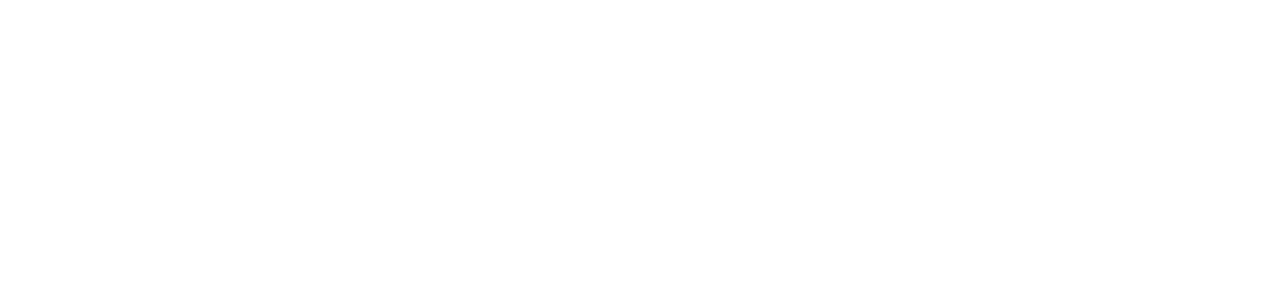
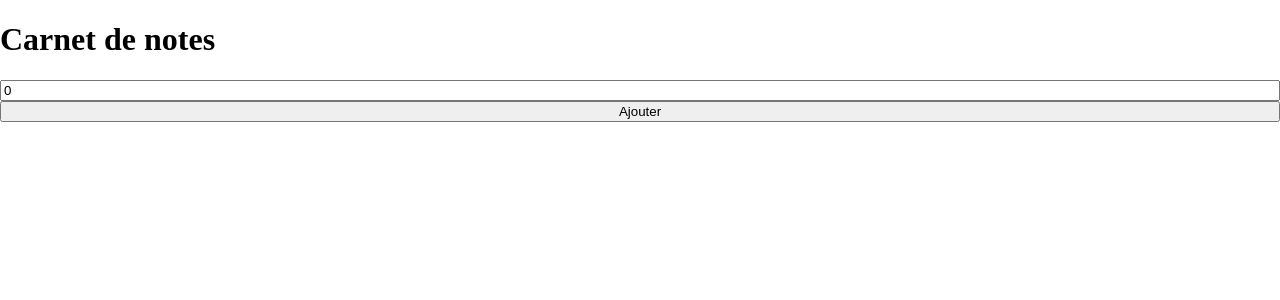
Before and after one commit to Djeg/formation-react, a React (Create React App) app: page / in a window 1280 px wide. Shown: the top 300 px of the page. Built offline with nearby package versions, Linux system fonts and the light colour scheme.

Commit message:
Correction du carnet de note

```diff
--- a/src/exos/carnet-notes/App.js
+++ b/src/exos/carnet-notes/App.js
@@ -7,7 +7,7 @@
  * - Afficher dans une balise <ul> / <li> toutes les notes rentrées
  *
  * Bonus : Ajouter un bouton "supprimer" sur une note dans la balise <li>
- * Bonus : Ajouter la possibilité de modier une note en éditant un input
+ * Bonus : Ajouter la possibilité de modifer une note en éditant un input
  *         dans la balise <li>
  *
  * Lorsque je rentre un chiffre dans l'input, que je clique sur ajouter
@@ -21,8 +21,98 @@
  *         sur le bouton supprimer
  * Bonus : Pouvoir éditer un notes
  */
-import React from 'react'
+import React, { useState } from 'react'
 
 export default function App() {
-  return <></>
+  const [newNote, setNewNote] = useState(0)
+  const [notes, setNotes] = useState([])
+
+  const changeNewNote = ev => {
+    let note = parseInt(ev.target.value)
+
+    if (note === NaN) {
+      return setNewNote(0)
+    }
+
+    if (note < 0) {
+      return setNewNote(0)
+    }
+
+    if (note > 20) {
+      return setNewNote(20)
+    }
+
+    setNewNote(note)
+  }
+
+  const addNewNote = () => {
+    setNotes([newNote, ...notes])
+    setNewNote(0)
+  }
+
+  /*const deleteNote = index => {
+    const newNotes = []
+
+    for (let i in notes) {
+      const note = notes[i]
+
+      if (parseInt(i) === index) {
+        continue
+      }
+
+      newNotes.push(note)
+    }
+
+    setNotes(newNotes)
+  }*/
+  const deleteNote = index => setNotes(notes.filter((note, i) => i !== index))
+
+  /*const changeNote = (index, ev) => {
+    const newNote = parseInt(ev.target.value)
+    const newNotes = []
+
+    for (let i in notes) {
+      let note = notes[i]
+
+      if (parseInt(i) === index) {
+        newNotes.push(newNote)
+        continue
+      }
+
+      newNotes.push(note)
+    }
+
+    setNotes(newNotes)
+  }*/
+  const changeNote = (index, ev) =>
+    setNotes(
+      notes.map((note, i) => (i === index ? parseInt(ev.target.value) : note)),
+    )
+
+  return (
+    <>
+      <h1>Carnet de notes</h1>
+      <input
+        type="number"
+        placeholder="Votre note ..."
+        value={newNote}
+        onChange={changeNewNote}
+      />
+      <button onClick={addNewNote}>Ajouter</button>
+      <ul>
+        {notes.map((note, index) => {
+          return (
+            <li key={`note-${index}`}>
+              <input
+                type="number"
+                value={note}
+                onChange={ev => changeNote(index, ev)}
+              />
+              <button onClick={() => deleteNote(index)}>Supprimer</button>
+            </li>
+          )
+        })}
+      </ul>
+    </>
+  )
 }
```
